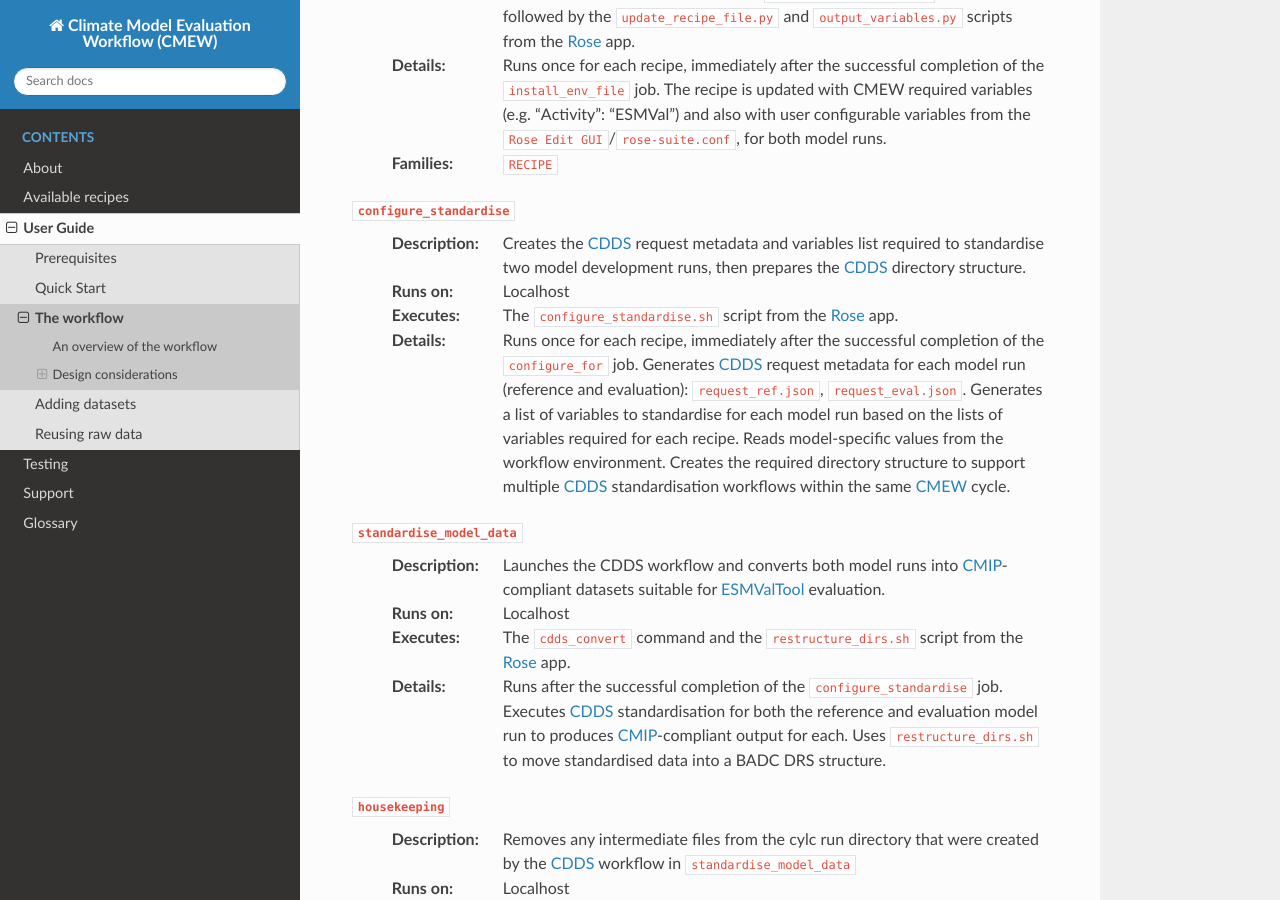
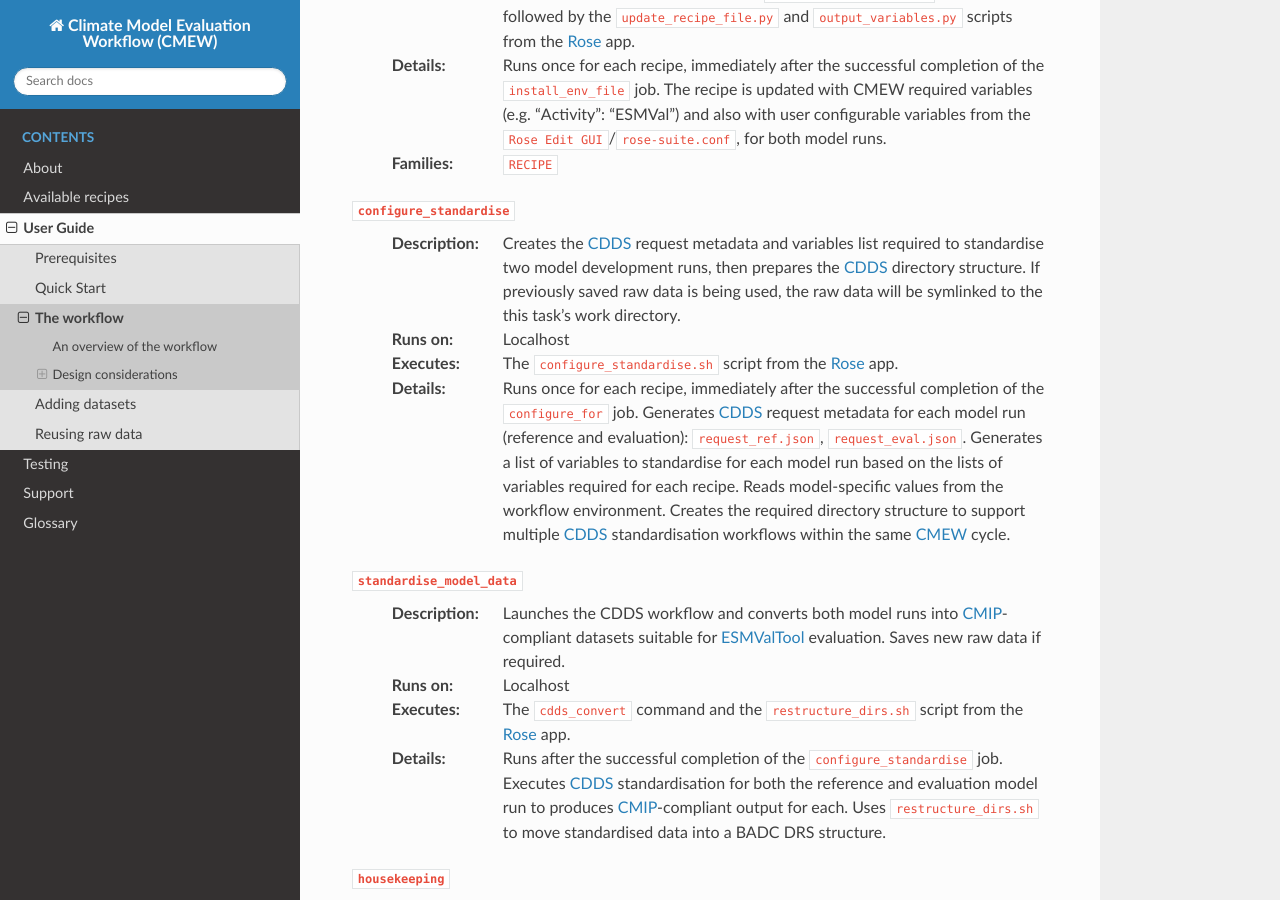
Before and after one commit to MetOffice/CMEW, a Sphinx documentation site: the page built from doc/source/user_guide/workflow.rst, in a window 1280 px wide and 900 px high, scrolled down 1018 px. Built offline with Sphinx 7.4.7 and the Read the Docs theme 3.1.0, drawn with Linux system fonts in a browser that asks for light colours.

Commit message:
Documentation tweak

```diff
--- a/doc/source/user_guide/workflow.rst
+++ b/doc/source/user_guide/workflow.rst
@@ -77,6 +77,8 @@ An overview of the workflow
      Creates the |CDDS| request metadata
      and variables list required to standardise two model development runs,
      then prepares the |CDDS| directory structure.
+     If previously saved raw data is being used,
+     the raw data will be symlinked to the this task's work directory.
   :Runs on:
      Localhost
   :Executes:
@@ -97,6 +99,7 @@ An overview of the workflow
   :Description:
      Launches the CDDS workflow and converts both model runs into |CMIP|-compliant
      datasets suitable for |ESMValTool| evaluation.
+     Saves new raw data if required.
   :Runs on:
      Localhost
   :Executes:
```
